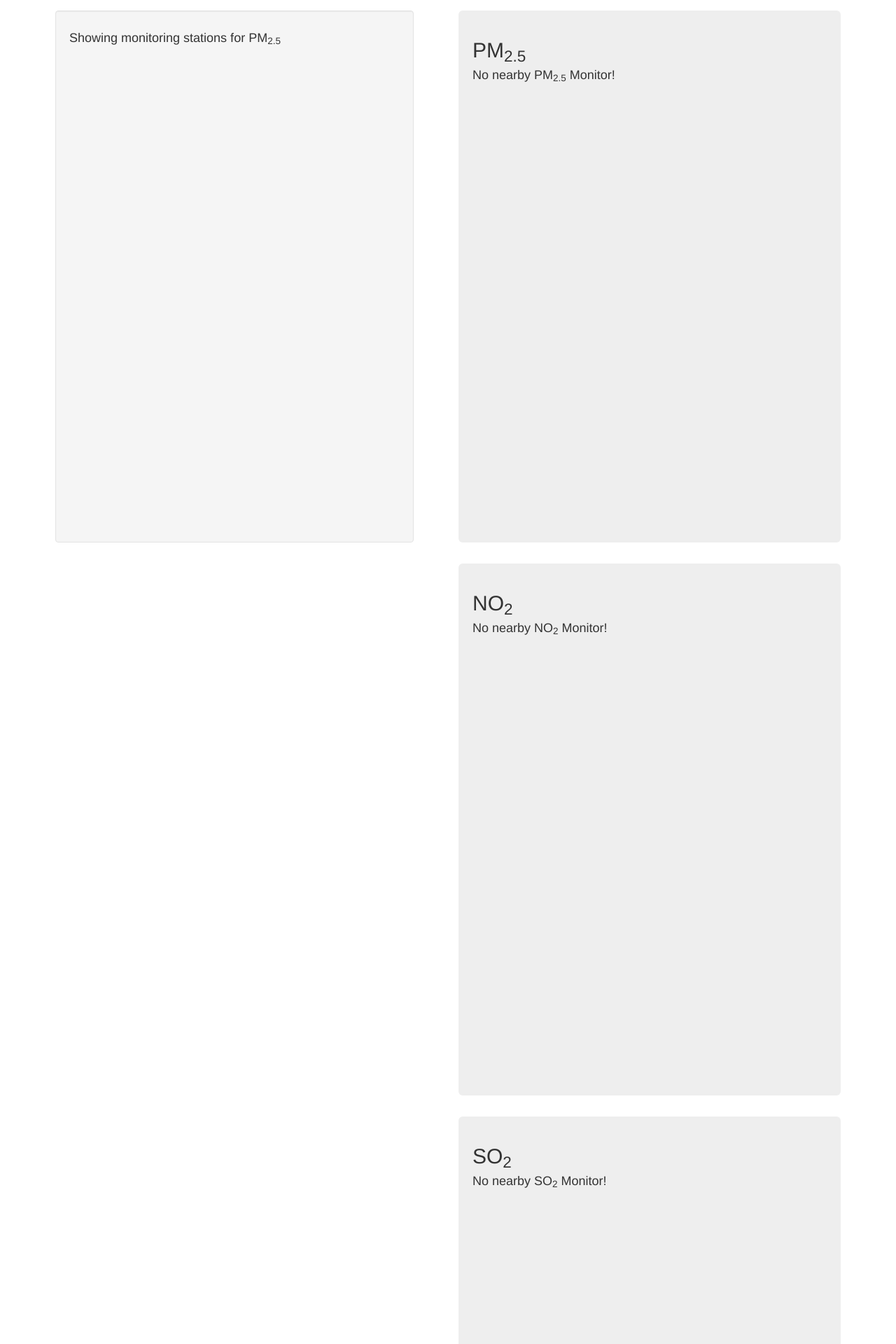
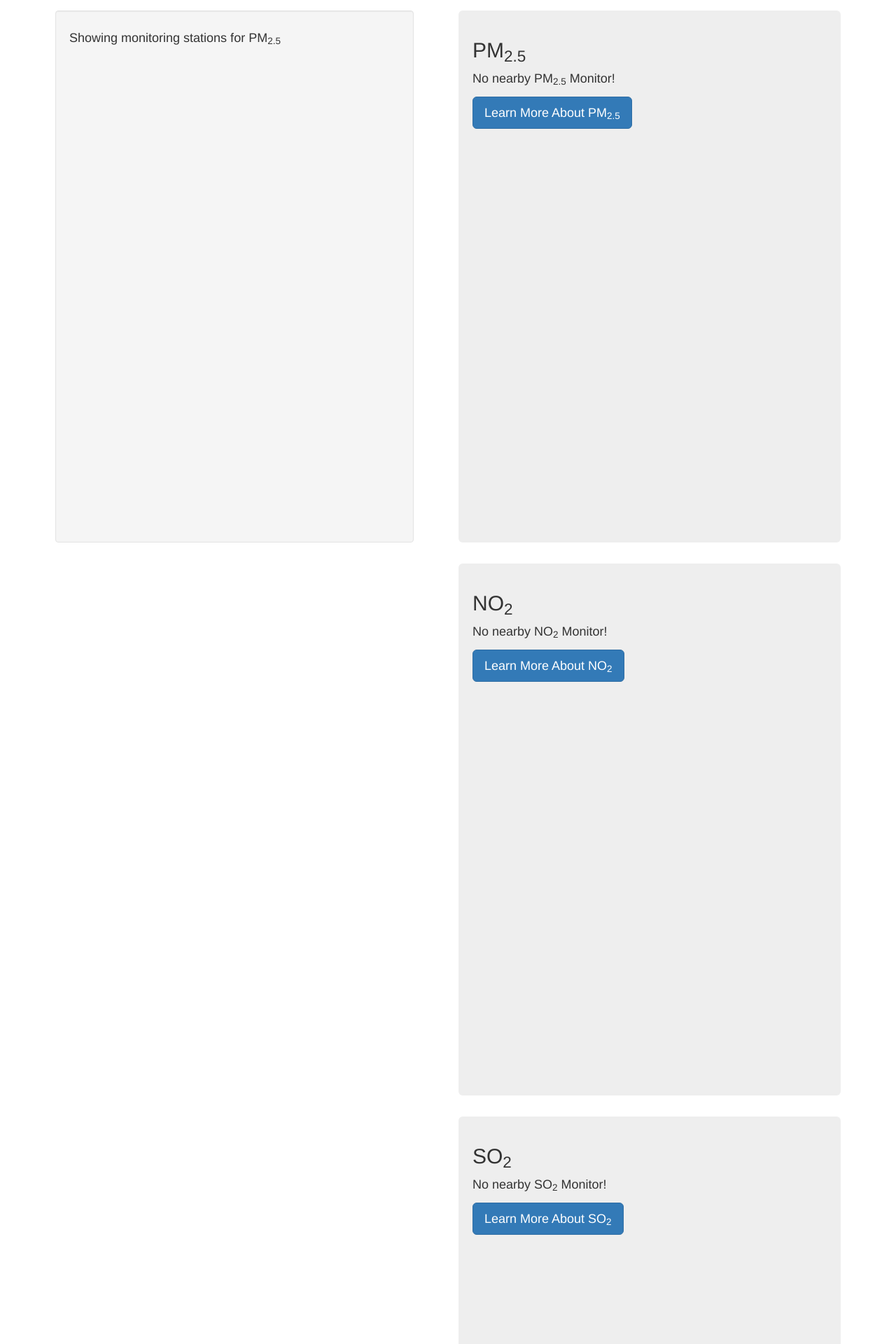
Before and after one commit to swerwath/monitor_mapper, a Flask app: template src/templates/results.html in a window 1280 px wide. Shown: the top 1920 px of the page at 70% size. Run offline with Flask 2, Linux system fonts and the light colour scheme; the template is opened without the code that fills it, so the values that code supplies are empty; parts of the project's set-up code (start-up, migrations or seed data) failed here and were passed over; some libraries are stand-ins or nearby versions.

Commit message:
Added xopy

```diff
--- a/src/static/css/results.css
+++ b/src/static/css/results.css
@@ -32,7 +32,7 @@
 }
 
 .jumbotron p {
-  font-size: 16px;
+  font-size: 15px;
   font-weight: 200;
   font-family: sans-serif;
 }
--- a/src/templates/results.html
+++ b/src/templates/results.html
@@ -33,31 +33,42 @@
     <!--/span-->
 
     <div class="col-md-3"></div>
-
     <div class="col-md-6">
       <div class="jumbotron sidecontent">
         <h2 id="pm25">PM<sub>2.5</sub></h2>
+        <p class="sideparagraph">{{ get_copy('PM2.5', nearest_monitors)[0] }}</p>
         <h4 id="pm25-dist">No nearby PM<sub>2.5</sub> Monitor!</h4>
+        <p class="sideparagraph">{{ get_copy('PM2.5', nearest_monitors)[1] }}</p>
         <h4 id="pm25-read"></h4>
-        <p class="sideparagraph">{{ get_copy('PM2.5', nearest_monitors) }}</p>
+        <p class="sideparagraph">{{ get_copy('PM2.5', nearest_monitors)[2] }}</p>
+        <a class="btn btn-primary btn-lg" href="https://www.epa.gov/pm-pollution/particulate-matter-pm-basics" target="_blank">Learn More About PM<sub>2.5</sub></a>
       </div>
       <div class="jumbotron sidecontent">
         <h2 id="no2">NO<sub>2</sub></h2>
+        <p class="sideparagraph">{{ get_copy('NO2', nearest_monitors)[0] }}</p>
         <h4 id="no2-dist">No nearby NO<sub>2</sub> Monitor!</h4>
+        <p class="sideparagraph">{{ get_copy('NO2', nearest_monitors)[1] }}</p>
         <h4 id="no2-read"></h4>
-          <p class="sideparagraph">{{ get_copy('NO2', nearest_monitors) }}</p>
+        <p class="sideparagraph">{{ get_copy('NO2', nearest_monitors)[2] }}</p>
+        <a class="btn btn-primary btn-lg" href="https://www.epa.gov/no2-pollution/basic-information-about-no2" target="_blank">Learn More About NO<sub>2</sub></a>
       </div>
       <div id="so2" class="jumbotron sidecontent">
         <h2>SO<sub>2</sub></h2>
+        <p class="sideparagraph">{{ get_copy('SO2', nearest_monitors)[0] }}</p>
         <h4 id="so2-dist">No nearby SO<sub>2</sub> Monitor!</h4>
+        <p class="sideparagraph">{{ get_copy('SO2', nearest_monitors)[1] }}</p>
         <h4 id="so2-read"></h4>
-            <p class="sideparagraph">{{ get_copy('SO2', nearest_monitors) }}</p>
+        <p class="sideparagraph">{{ get_copy('SO2', nearest_monitors)[2] }}</p>
+        <a class="btn btn-primary btn-lg" href="https://www.epa.gov/so2-pollution/sulfur-dioxide-basics" target="_blank">Learn More About SO<sub>2</sub></a>
       </div>
       <div id="ozone" class="jumbotron sidecontent">
         <h2>Ozone</h2>
+        <p class="sideparagraph">{{ get_copy('OZONE', nearest_monitors)[0] }}</p>
         <h4 id="ozone-dist">No nearby Ozone Monitor!</h4>
+        <p class="sideparagraph">{{ get_copy('OZONE', nearest_monitors)[1] }}</p>
         <h4 id="ozone-read"></h4>
-              <p class="sideparagraph">{{ get_copy('OZONE', nearest_monitors) }}</p>
+        <p class="sideparagraph">{{ get_copy('OZONE', nearest_monitors)[2] }}</p>
+        <a class="btn btn-primary btn-lg" href="https://www.epa.gov/ozone-pollution" target="_blank">Learn More About Ozone</a>
       </div>
 
     </div>
@@ -66,8 +77,10 @@
   <!--/row-->
 
   <div class="row">
-            <div class="col get-inv-title" id="getinv">
+    <div class="col-md-2"></div>
+    <div class="col-md-8 get-inv-title" id="getinv">
       <h1>Get Involved</h1>
+      <h4>You and your community have a right to breathe healthy air, but regulators can't make that happen if they don't have an accurate idea of what air quality is like in your community.<br /><br />If you're not satisfied with the level of air monitoring in your community, there are many ways you can get involved to create change. In addition to contacting your local air quality district, a number of nonprofit organizations across California are working to hold polluters accountable through community-led air monitoring programs.<br /><br />See below for details on programs near you.</h4>
     </div>
   </div>
 
@@ -159,7 +172,7 @@
   handler: function() {
     document.getElementById("mapwell").hidden = true;
   },
-            offset: -2.5 * WP_OFFSET
+  offset: -3 * WP_OFFSET
 });
 
 fillNearestInfo(nm);
```
Also changed, not shown: src/copy.py (+19 -18 lines). Lines whose indentation alone changed are shown as unchanged.
